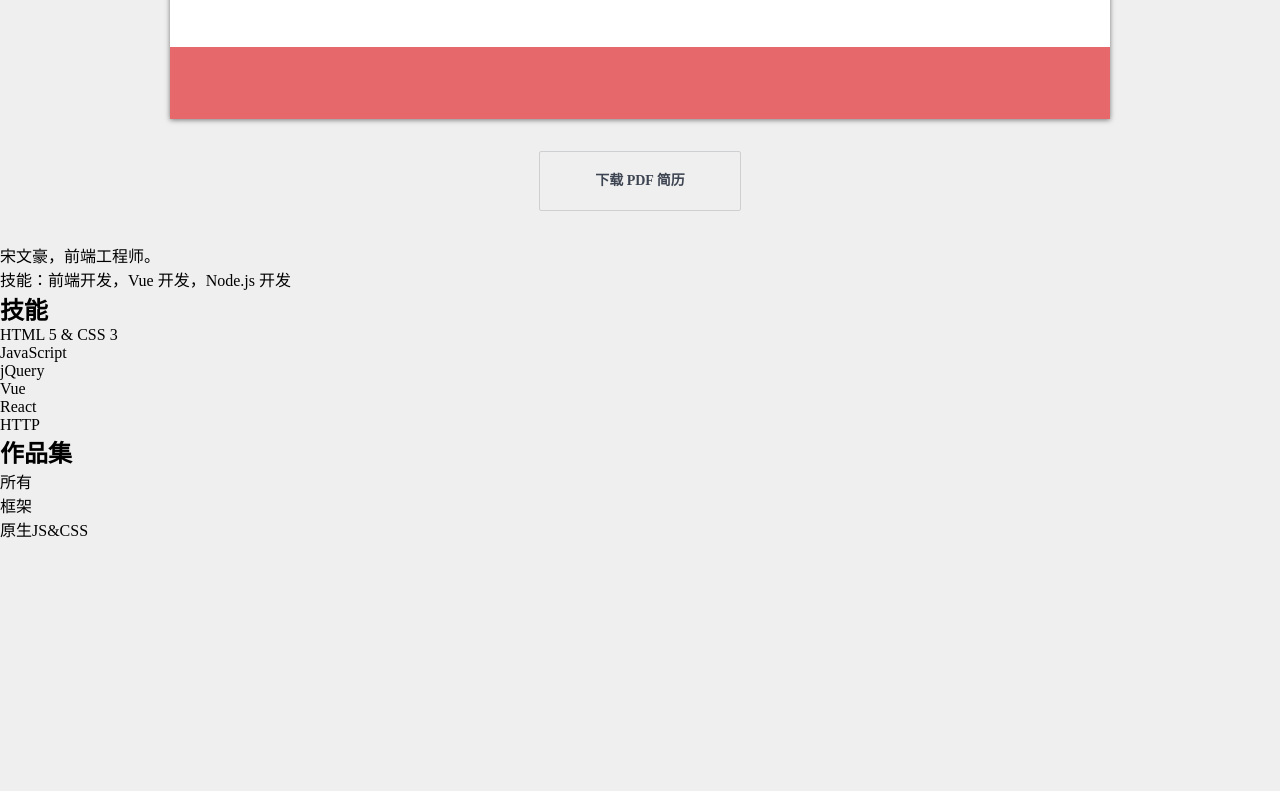
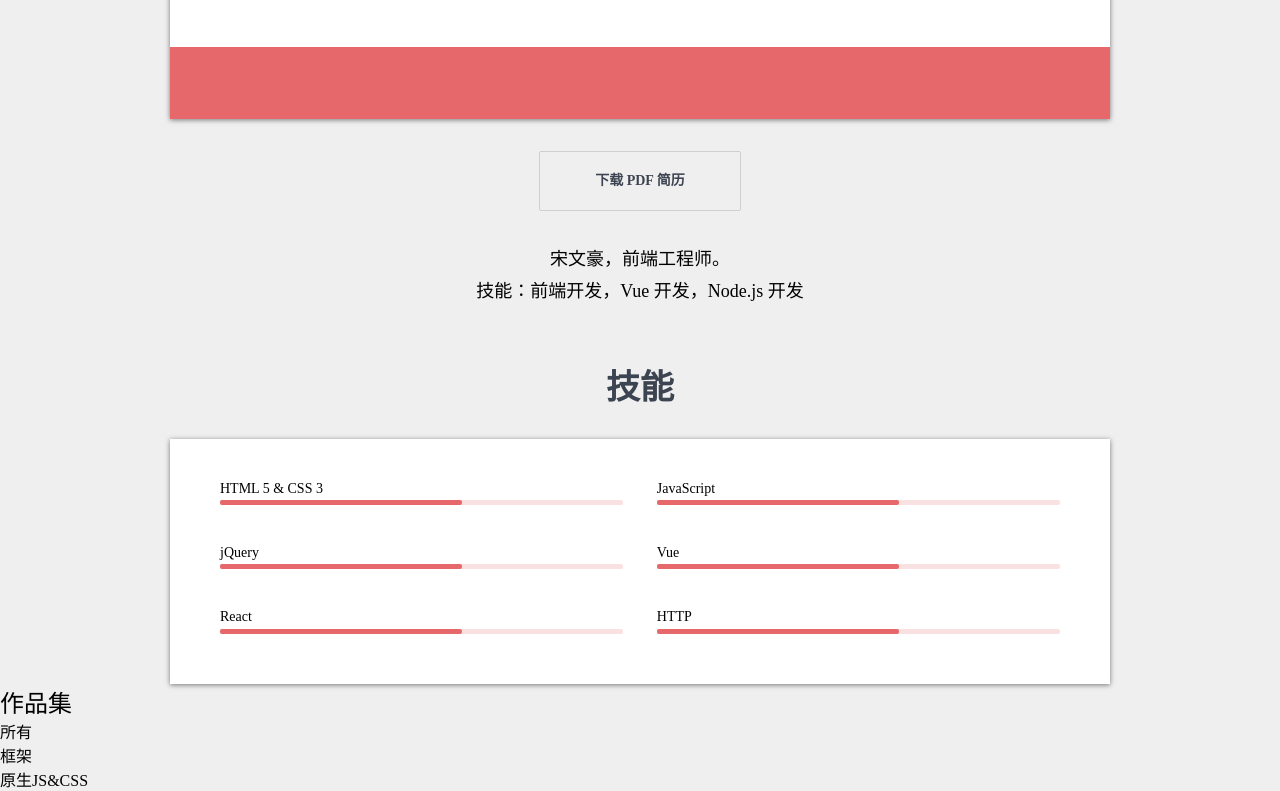
Before and after one commit to VanityEmperor/resume-1, a plain HTML site: page index.html in a window 1280 px wide. Shown: the part 579-1370 px from the top of the page. Before the commit the page ends 1120 px from the top, so only its background shows below. Drawn offline with Linux system fonts and the light colour scheme.

Commit message:
技能条

```diff
--- a/index.html
+++ b/index.html
@@ -83,21 +83,63 @@
 			<a class="downloadResume" href="./resume.pdf" target="_blank" download>下载 PDF 简历</a>
 		</p>
 
-		<p>
+		<p class="selfIntroduction">
 			宋文豪，前端工程师。<br>
 			技能：前端开发，Vue 开发，Node.js 开发
 		</p>
 	</main>
-	<section>
+	<section class="skills">
 		<h2>技能</h2>
-		<ol>
-			<li>HTML 5 &amp; CSS 3</li>
-			<li>JavaScript</li>
-			<li>jQuery</li>
-			<li>Vue</li>
-			<li>React</li>
-			<li>HTTP</li>
-		</ol>
+		<ol class="clearfix">
+			<li>
+			  <h3>
+			  HTML 5 &amp; CSS 3
+			  </h3>
+			 <div class="progressBar">
+			   <div class="progress"></div>
+			 </div>
+			</li>
+			<li>
+				<h3>
+					JavaScript
+				</h3>
+			   <div class="progressBar">
+				 <div class="progress"></div>
+			   </div>
+			</li>
+			<li>
+				<h3>
+					jQuery
+				</h3>
+			   <div class="progressBar">
+				 <div class="progress"></div>
+			   </div>
+			</li>
+			<li>
+				<h3>
+					Vue
+				</h3>
+			   <div class="progressBar">
+				 <div class="progress"></div>
+			   </div>
+			</li>
+			<li>
+				<h3>
+					React
+				</h3>
+			   <div class="progressBar">
+				 <div class="progress"></div>
+			   </div>
+			</li>
+			<li>
+				<h3>
+					HTTP
+				</h3>
+			   <div class="progressBar">
+				 <div class="progress"></div>
+			   </div>
+			</li>
+		  </ol>
 	</section>
 	<section>
 		<h2>作品集</h2>
--- a/style.css
+++ b/style.css
@@ -9,6 +9,12 @@ a{
 *{
     margin: 0;
     padding: 0;
+}
+ul,ol{
+    list-style: none;
+}
+h1,h2,h3,h4,h5,h6{
+    font-weight: normal;
 }
 hr{
     height: 0;
@@ -180,3 +186,56 @@ body > main .downloadResume{
 body > main .downloadResume:hover{
     box-shadow: 0px 4px 13px 0px rgba(0,0,0,0.2);
 }
+.selfIntroduction{
+    max-width: 940px;
+    margin-left: auto;
+    margin-right: auto;
+    text-align: center;
+    font-family: kai;
+    line-height: 1.8;
+    font-size: 18px;
+}
+section.skills{
+   max-width: 940px;
+   margin-left: auto;
+   margin-right: auto;
+   margin-top: 60px;
+}
+section.skills > h2{
+    text-align: center;
+    color: #3d4451;
+    font-size: 34px;
+    line-height: 1.2;
+    font-weight: 600;
+}
+section.skills h3{
+    font-size: 14px;
+    line-height: 1.1;
+    padding-right: 40px;
+}
+section.skills > ol {
+    background: white;
+    box-shadow: 0px 1px 5px 0px rgba(0,0,0,0.5);
+    padding: 42px 50px 10px;
+    margin-top: 30px;
+}
+section.skills > ol > li{
+    float: left;
+    width: 48%;
+    box-sizing: border-box;
+}
+section.skills > ol > li:nth-child(even){
+    float: right;
+}
+section.skills .progressBar{
+    height: 5px;
+    background: #fae1e1;
+    border-radius: 2px;
+    margin: 4px 0 40px;
+}
+section.skills .progressBar > .progress{
+    height: 100%;
+    background: #e6686a;
+    width: 60%;
+    border-radius: 2px;
+}
```
